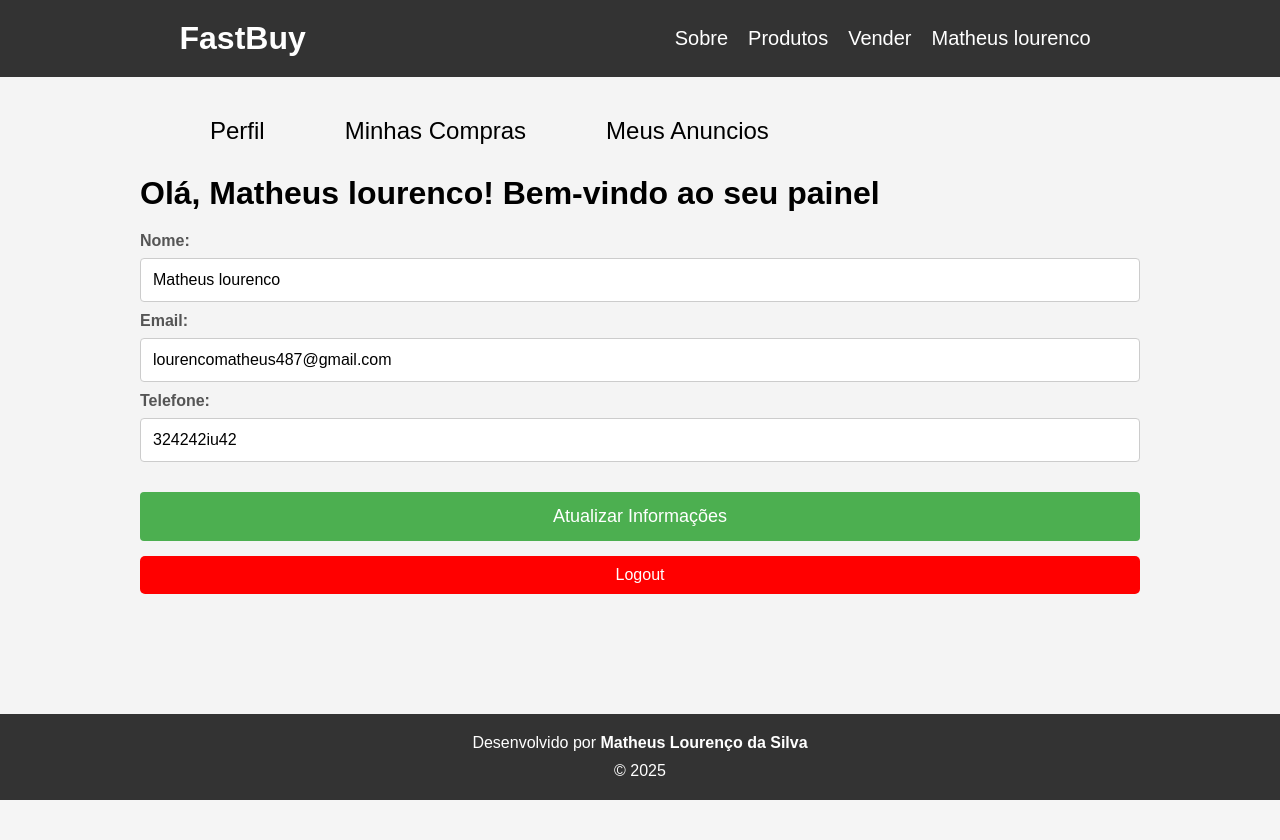
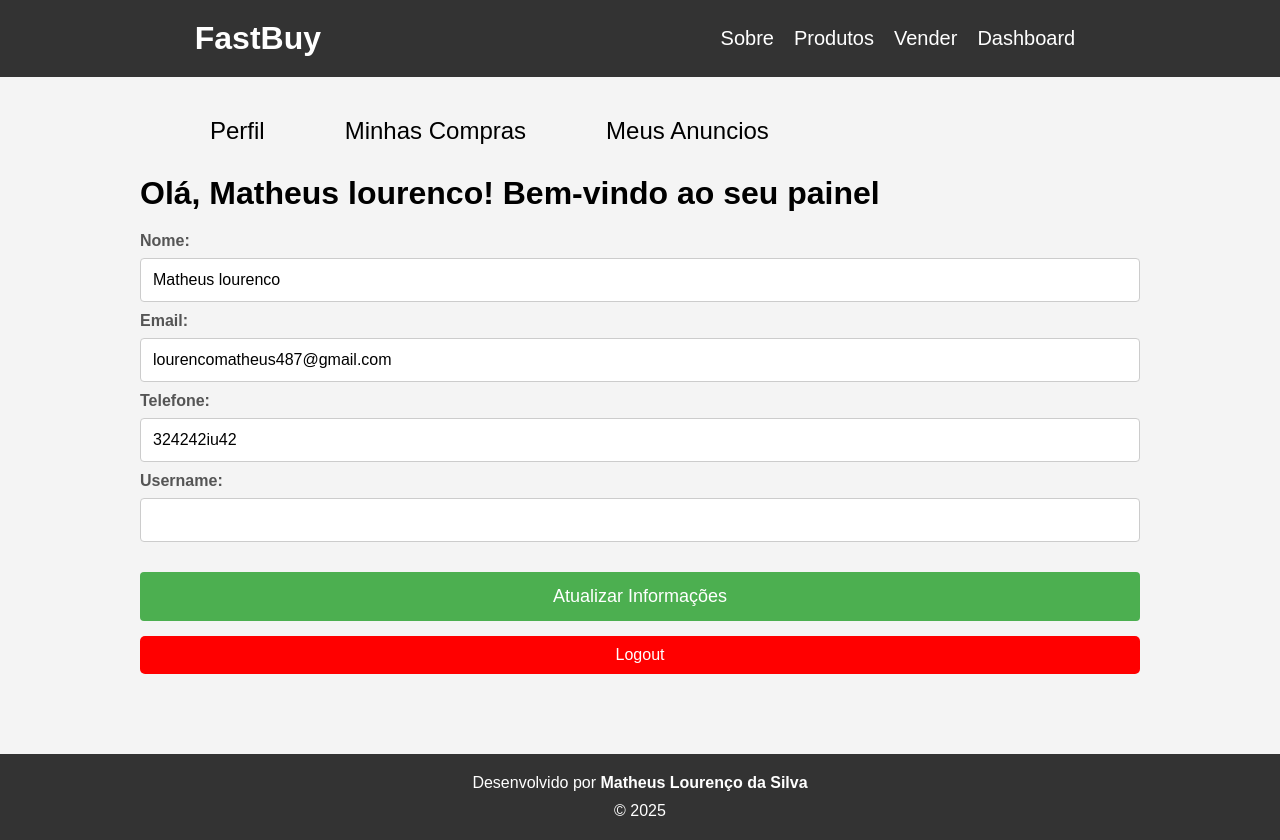
Before and after one commit to MathLouren/fastbuy, a Flask app: page /dashboard in a window 1280 px wide. Before the commit the page ends 800 px from the top, so only its background shows below. Run offline with Flask 3, Linux system fonts and the light colour scheme; a user stored in the database is signed in; data comes from the database, SQL or seed files in the repository; some libraries are stand-ins or nearby versions.

Commit message:
dashboard atualizada

```diff
--- a/main.py
+++ b/main.py
@@ -106,14 +106,13 @@ def login():
         conn = mysql.connection
         cursor = conn.cursor()
 
-        cursor.execute("SELECT id, password, name FROM users WHERE email = %s", (email,))
+        cursor.execute("SELECT id, password, username, name FROM users WHERE email = %s", (email,))
         user = cursor.fetchone()
         cursor.close()
 
         if user and bcrypt.check_password_hash(user[1], password):  # Usa a função correta
             session['logged_in'] = True
             session['user_id'] = user[0]
-            session['user_name'] = user[2]
             mensagem = "Login realizado com sucesso!"
             return redirect(url_for('page_produto', mensagem=mensagem))
         else:
--- a/templates/base.html
+++ b/templates/base.html
@@ -24,8 +24,8 @@
                         </a>
                     </li>
                     <li>
-                        <a href="{{ url_for('dashboard') }}" id="user-name">
-                            {{ session['user_name'] }}
+                        <a href="{{ url_for('dashboard') }}">
+                            Dashboard
                         </a>
                     </li>
                 {% endif %}
--- a/templates/dashboard.html
+++ b/templates/dashboard.html
@@ -40,6 +40,10 @@
                 <label for="telephone">Telefone:</label>
                 <input type="text" id="telephone" name="telephone" value="{{ user[3] }}" required class="{% if erro_telefone %} input-error {% endif %}">
             </div>
+            <div>
+                <label for="username">Username:</label>
+                <input type="text" id="username" name="username" value="{{ user[6] }}" required class="{% if erro_username %} input-error {% endif %}">
+            </div>
             <div class="container_btns">
                 <input type="submit" class="btn-submit" value="Atualizar Informações">
                 <a href="{{ url_for('logout') }}" class="btn-submit" id="logout-btn">Logout</a>
```
